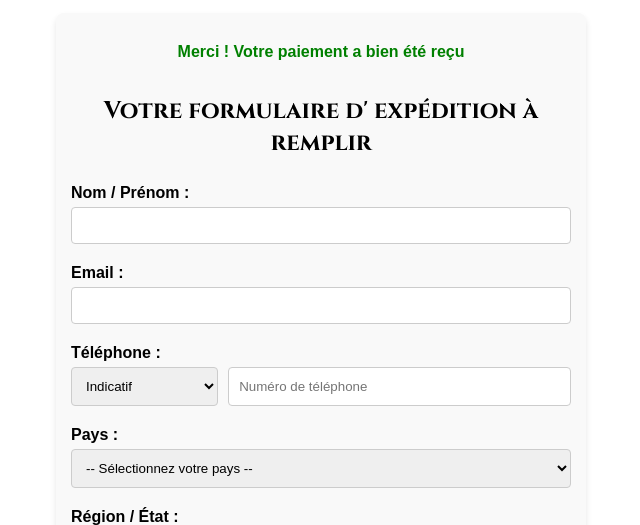
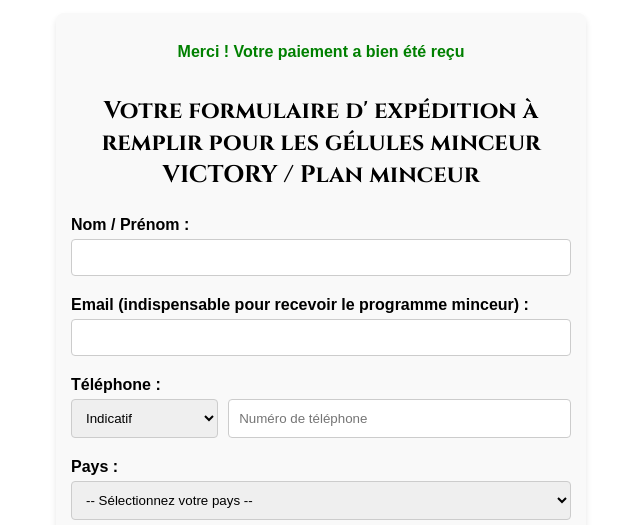
Before and after one commit to ClairVoyanceMedium/voyance-minceur.github.io, a plain HTML site: page form.html in a window 1280 px wide. Shown: the part 352-877 px from the top of the page, without its empty margins (319-959 px from the left). Drawn offline with nearby package versions, Linux system fonts and the light colour scheme; no server answers.

Commit message:
Update form.html

```diff
--- a/form.html
+++ b/form.html
@@ -130,11 +130,11 @@
             Merci ! Votre paiement a bien été reçu
         </div>
         <br>
-        <h1>Votre formulaire d' expédition à remplir</h1>
+        <h1>Votre formulaire d' expédition à remplir pour les gélules minceur VICTORY /  Plan minceur</h1>
         <form id="formulaire" action="https://formspree.io/f/xjkkkywn" method="POST">
             <label for="nom">Nom / Prénom :</label>
             <input type="text" id="nom" name="nom" required>
-            <label for="email">Email :</label>
+            <label for="email">Email (indispensable pour recevoir le programme minceur) :</label>
             <input type="email" id="email" name="email" required>
             <label for="telephone">Téléphone :</label>
             <div class="phone-container">
```
